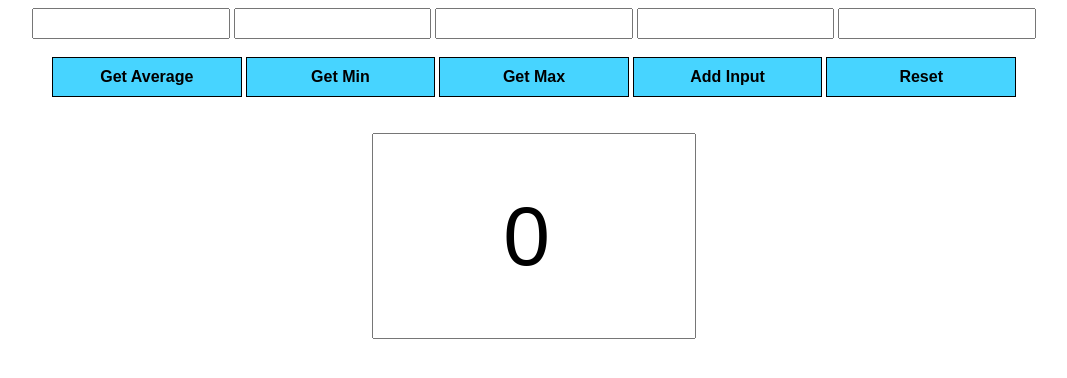
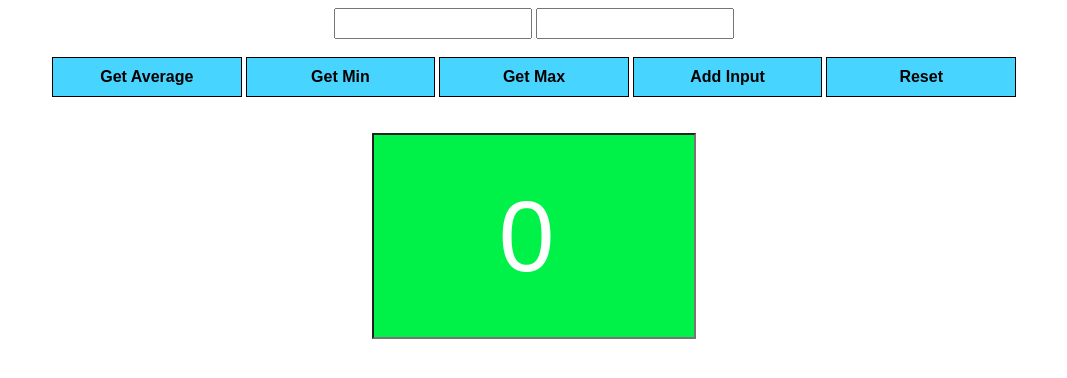
Before and after one commit to austinrtn/jsAssignment2, a plain HTML site: page index.html in a window 1280 px wide. Shown: the whole page, without its empty margins (106-1173 px from the left). Drawn offline with nearby package versions, Linux system fonts and the light colour scheme.

Commit message:
Update index.html

```diff
--- a/index.html
+++ b/index.html
@@ -1,6 +1,7 @@
 <!DOCTYPE html>
 <html lang="en" dir="ltr">
   <head>
+    <script src="https://ajax.googleapis.com/ajax/libs/jquery/3.4.1/jquery.min.js"></script>
     <script src='./src.js'>  </script>
 
     <meta charset="utf-8">
@@ -14,10 +15,17 @@
         font-size: 24px;
         text-align: center;
       }
+      input:focus{
+        border: 4px solid #47d4ff;
+        transition-duration:.5s;
+
+      }
       .answer{
         width:25%;
         height:200px;
-        font-size:84px;
+        font-size:100px;
+        background-color: #00f249;
+        color: white;
       }
       button{
         width:15%;
@@ -37,7 +45,7 @@
   <body>
     <div align ='center' id='inputDiv'>
       <script type="text/javascript">
-        for(var i = 0; i < 5; i++)
+        for(var i = 0; i < 2; i++)
           addInput();
       </script>
     </div><br>
```
